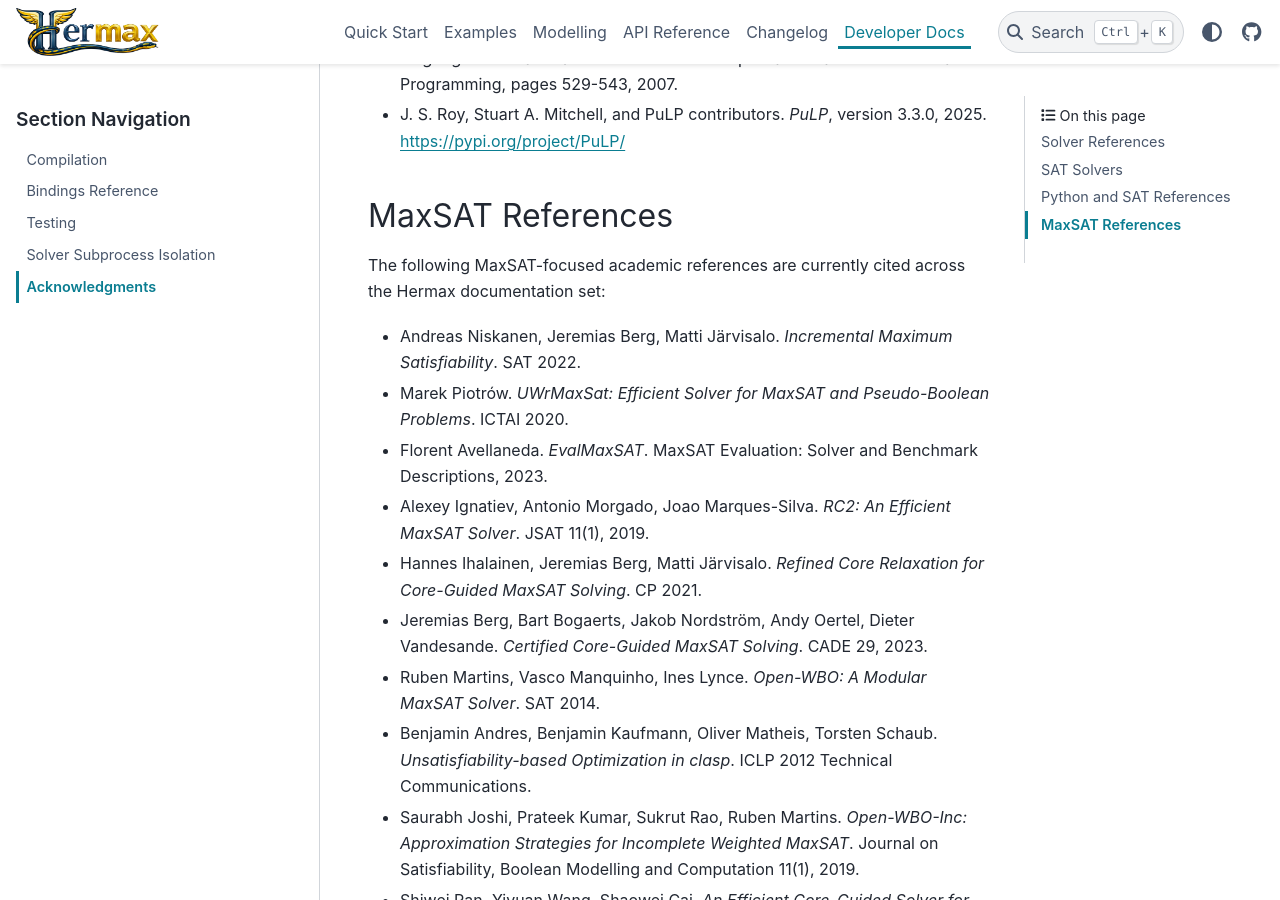
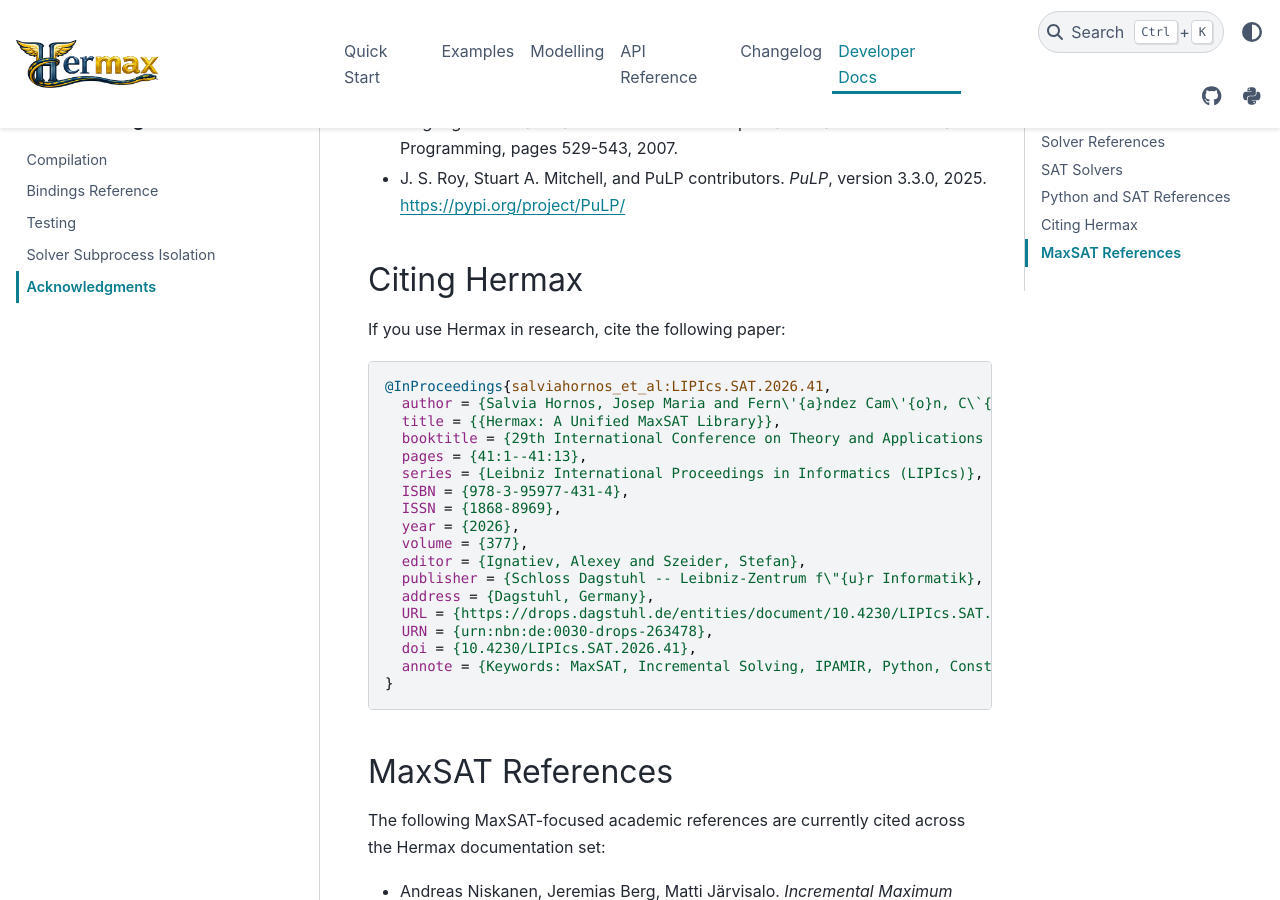
Before and after one commit to josalhor/hermax, a Sphinx documentation site: the page built from docs/acknowledgments.rst, in a window 1280 px wide and 900 px high, scrolled down 1310 px. Built offline with Sphinx 7.4.7 and the PyData theme 0.15.4, drawn with Linux system fonts in a browser that asks for light colours.

```diff
--- a/docs/acknowledgments.rst
+++ b/docs/acknowledgments.rst
@@ -52,8 +52,34 @@ Python and SAT References
   *PuLP*, version 3.3.0, 2025.
   https://pypi.org/project/PuLP/
 
+Citing Hermax
+-------------
+
+If you use Hermax in research, cite the following paper:
+
+.. code-block:: bibtex
+
+   @InProceedings{salviahornos_et_al:LIPIcs.SAT.2026.41,
+     author = {Salvia Hornos, Josep Maria and Fern\'{a}ndez Cam\'{o}n, C\`{e}sar and Mateu Pi\~{n}ol, Carles},
+     title = {{Hermax: A Unified MaxSAT Library}},
+     booktitle = {29th International Conference on Theory and Applications of Satisfiability Testing (SAT 2026)},
+     pages = {41:1--41:13},
+     series = {Leibniz International Proceedings in Informatics (LIPIcs)},
+     ISBN = {978-3-95977-431-4},
+     ISSN = {1868-8969},
+     year = {2026},
+     volume = {377},
+     editor = {Ignatiev, Alexey and Szeider, Stefan},
+     publisher = {Schloss Dagstuhl -- Leibniz-Zentrum f\"{u}r Informatik},
+     address = {Dagstuhl, Germany},
+     URL = {https://drops.dagstuhl.de/entities/document/10.4230/LIPIcs.SAT.2026.41},
+     URN = {urn:nbn:de:0030-drops-263478},
+     doi = {10.4230/LIPIcs.SAT.2026.41},
+     annote = {Keywords: MaxSAT, Incremental Solving, IPAMIR, Python, Constraint modelling}
+   }
+
 MaxSAT References
-------------------------------------------
+-----------------
 
 The following MaxSAT-focused academic references are currently cited across the
 Hermax documentation set:
--- a/docs/conf.py
+++ b/docs/conf.py
@@ -85,6 +85,11 @@ html_theme_options = {
             "url": "https://github.com/josalhor/hermax",
             "icon": "fa-brands fa-github",
         },
+        {
+            "name": "PyPI",
+            "url": "https://pypi.org/project/hermax/",
+            "icon": "fa-brands fa-python",
+        },
     ],
     "show_prev_next": False,
     "navbar_start": ["navbar-logo"],
```
Also changed, not shown: README.md (+23 -7 lines), 3 other files.
